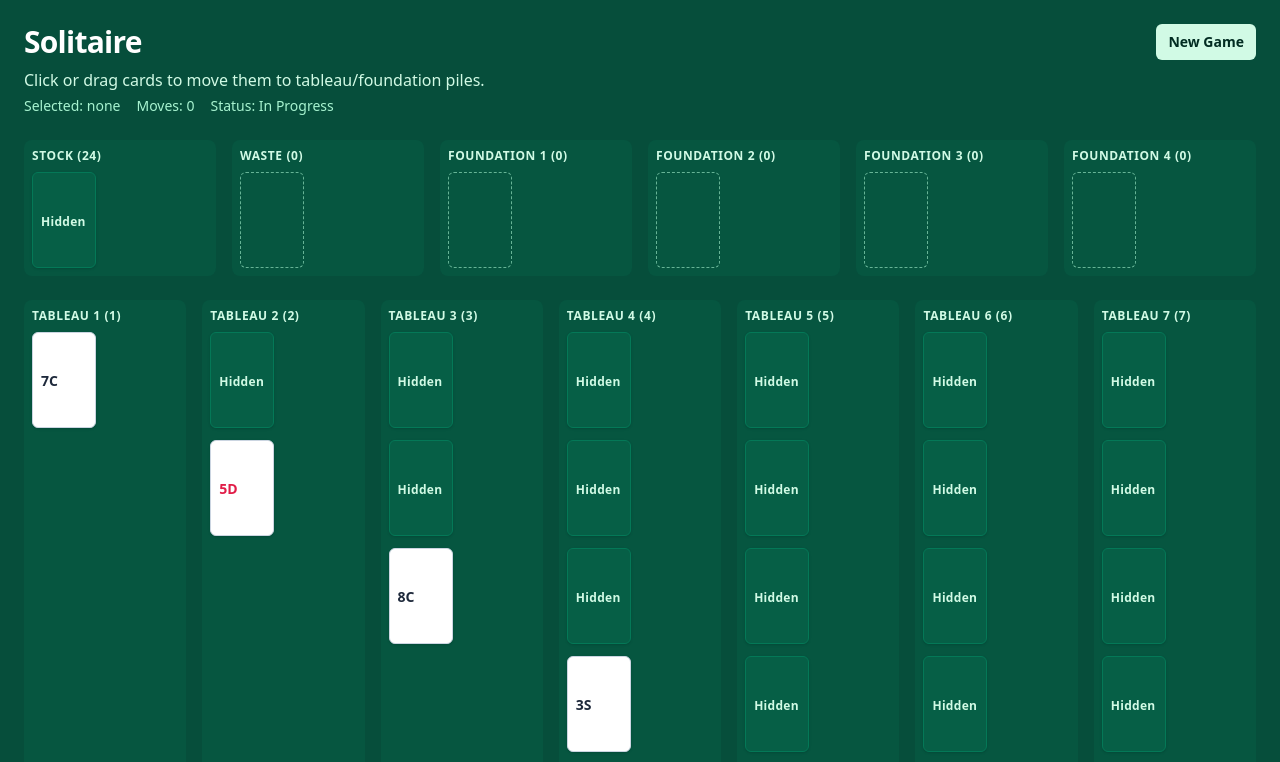
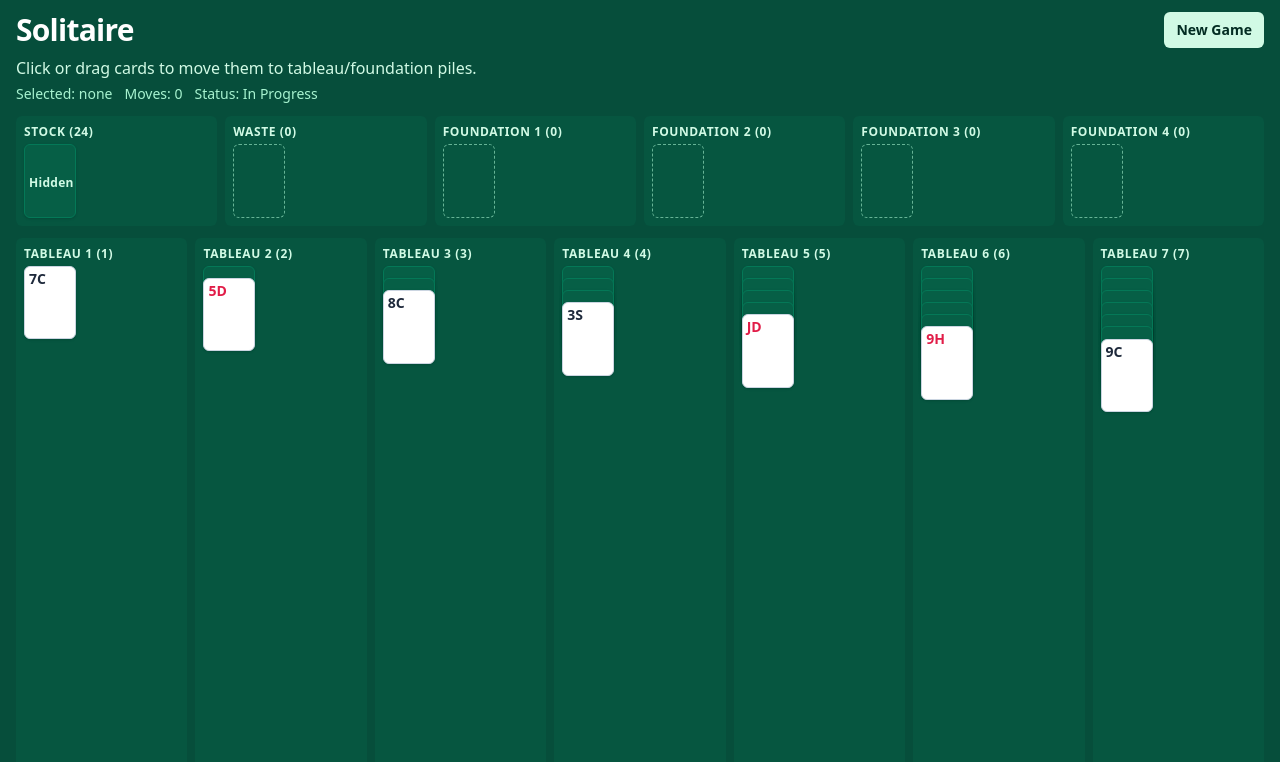
Before and after one commit to glitchcube/solitaire, a React (Vite) app: page / in a window 1280 px wide. Shown: the top 762 px of the page. Built offline with nearby package versions, Linux system fonts and the light colour scheme.

Commit message:
Make card visibly stackable

```diff
--- a/src/App.tsx
+++ b/src/App.tsx
@@ -153,27 +153,30 @@ function App({ initialState }: AppProps) {
   }
 
   return (
-    <main className="min-h-screen bg-emerald-900 p-6 text-white">
+    <main className="flex h-dvh flex-col overflow-hidden bg-emerald-900 px-2 py-2 text-white md:px-4 md:py-3">
       <div className="flex flex-wrap items-center justify-between gap-3">
-        <h1 className="text-3xl font-semibold tracking-tight">Solitaire</h1>
+        <h1 className="text-xl font-semibold tracking-tight md:text-3xl">Solitaire</h1>
         <button
           type="button"
-          className="rounded-md bg-emerald-100 px-3 py-2 text-sm font-semibold text-emerald-950 hover:bg-emerald-200"
+          className="rounded-md bg-emerald-100 px-2 py-1 text-xs font-semibold text-emerald-950 hover:bg-emerald-200 md:px-3 md:py-2 md:text-sm"
           onClick={handleNewGame}
         >
           New Game
         </button>
       </div>
-      <p className="mt-2 text-emerald-100">
+      <p className="mt-1 text-xs text-emerald-100 md:mt-2 md:text-base">
         Click or drag cards to move them to tableau/foundation piles.
       </p>
-      <div className="mt-1 flex flex-wrap items-center gap-x-4 gap-y-1 text-sm text-emerald-200">
+      <div className="mt-1 flex flex-wrap items-center gap-x-3 gap-y-1 text-[11px] text-emerald-200 md:text-sm">
         <p>Selected: {selectionLabel(selected)}</p>
         <p>Moves: {state.moveCount}</p>
         <p>Status: {state.status === 'won' ? 'Won' : 'In Progress'}</p>
       </div>
       {feedback ? (
-        <p className="mt-2 rounded bg-rose-900/60 px-3 py-2 text-sm text-rose-100" role="alert">
+        <p
+          className="mt-2 rounded bg-rose-900/60 px-2 py-1 text-xs text-rose-100 md:px-3 md:py-2 md:text-sm"
+          role="alert"
+        >
           {feedback}
         </p>
       ) : null}
--- a/src/components/board/Board.tsx
+++ b/src/components/board/Board.tsx
@@ -10,8 +10,11 @@ type BoardProps = {
 
 export function Board({ state, selected = null, onCardClick, onPileClick }: BoardProps) {
   return (
-    <div className="mt-6 space-y-6" data-testid="board-root">
-      <section className="grid grid-cols-2 gap-4 lg:grid-cols-6">
+    <div
+      className="mt-2 flex min-h-0 flex-1 flex-col gap-2 md:mt-3 md:gap-3"
+      data-testid="board-root"
+    >
+      <section className="grid grid-cols-6 gap-1 md:gap-2">
         <PileView
           pile={state.stock}
           title="Stock"
@@ -39,7 +42,7 @@ export function Board({ state, selected = null, onCardClick, onPileClick }: Boar
         ))}
       </section>
 
-      <section className="grid grid-cols-2 gap-4 md:grid-cols-4 xl:grid-cols-7">
+      <section className="grid min-h-0 flex-1 grid-cols-7 gap-1 md:gap-2">
         {state.tableau.map((pile, index) => (
           <PileView
             key={`tableau-${index}`}
--- a/src/components/board/PileView.tsx
+++ b/src/components/board/PileView.tsx
@@ -29,10 +29,22 @@ type DraggableCardProps = {
   location: Location;
   isSelected: boolean;
   canDrag: boolean;
+  style?: CSSProperties;
+  className?: string;
+  testId?: string;
   onClick?: () => void;
 };
 
-function DraggableCard({ card, location, isSelected, canDrag, onClick }: DraggableCardProps) {
+function DraggableCard({
+  card,
+  location,
+  isSelected,
+  canDrag,
+  style: baseStyle,
+  className,
+  testId,
+  onClick
+}: DraggableCardProps) {
   const { attributes, listeners, setNodeRef, transform, isDragging } = useDraggable({
     id: `drag-${card.id}-${location.pileKind}-${location.pileIndex ?? 'none'}-${location.cardIndex ?? 'none'}`,
     data: {
@@ -41,16 +53,21 @@ function DraggableCard({ card, location, isSelected, canDrag, onClick }: Draggab
     disabled: !canDrag
   });
 
-  const style: CSSProperties | undefined = transform
+  const dragStyle: CSSProperties | undefined = transform
     ? { transform: `translate3d(${transform.x}px, ${transform.y}px, 0)` }
     : undefined;
+  const mergedStyle: CSSProperties | undefined = baseStyle
+    ? dragStyle
+      ? { ...baseStyle, ...dragStyle }
+      : baseStyle
+    : dragStyle;
 
   return (
     <div
       ref={setNodeRef}
-      style={style}
-      className={isDragging ? 'opacity-60' : undefined}
-      data-testid={`draggable-${card.id}`}
+      style={mergedStyle}
+      className={`${className ?? ''} ${isDragging ? 'opacity-60' : ''}`.trim()}
+      data-testid={testId ?? `draggable-${card.id}`}
       data-draggable={canDrag ? 'true' : 'false'}
       {...attributes}
       {...listeners}
@@ -76,7 +93,7 @@ export function PileView({
       location: pileLocation
     }
   });
-  const pileClass = `${pile.kind === 'tableau' ? 'min-h-36' : ''} rounded-lg bg-emerald-800/50 p-2 ${
+  const pileClass = `${pile.kind === 'tableau' ? 'min-h-0' : ''} rounded-md bg-emerald-800/50 p-1 md:p-2 ${
     isOver ? 'ring-2 ring-cyan-300 ring-offset-2 ring-offset-emerald-900' : ''
   }`;
 
@@ -89,13 +106,20 @@ export function PileView({
         className={pileClass}
         onClick={() => onPileClick?.(pileLocation)}
       >
-        <header className="mb-2 text-xs font-semibold uppercase tracking-wider text-emerald-100">
+        <header className="mb-1 text-[10px] font-semibold uppercase tracking-wider text-emerald-100 md:text-xs">
           {title} ({pile.cards.length})
         </header>
         {pile.cards.length === 0 ? (
-          <div className="h-24 w-16 rounded-md border border-dashed border-emerald-200/60" />
+          <div className="h-[var(--card-h)] w-[var(--card-w)] rounded-md border border-dashed border-emerald-200/60" />
         ) : (
-          <div className="space-y-3">
+          <div
+            data-testid={`tableau-stack-${pileId}`}
+            data-stacked="true"
+            className="relative w-[var(--card-w)]"
+            style={{
+              height: `calc(var(--card-h) + ${Math.max(pile.cards.length - 1, 0)} * var(--tableau-step))`
+            }}
+          >
             {pile.cards.map((card, cardIndex) => (
               <DraggableCard
                 key={card.id}
@@ -107,6 +131,12 @@ export function PileView({
                   cardIndex
                 })}
                 canDrag={card.faceUp}
+                testId={`stack-card-${pileId}-${cardIndex}`}
+                className="absolute left-0"
+                style={{
+                  top: `calc(${cardIndex} * var(--tableau-step))`,
+                  zIndex: cardIndex + 1
+                }}
                 onClick={() =>
                   onCardClick?.({
                     pileKind: 'tableau',
@@ -132,7 +162,7 @@ export function PileView({
       className={pileClass}
       onClick={() => onPileClick?.(pileLocation)}
     >
-      <header className="mb-2 text-xs font-semibold uppercase tracking-wider text-emerald-100">
+      <header className="mb-1 text-[10px] font-semibold uppercase tracking-wider text-emerald-100 md:text-xs">
         {title} ({pile.cards.length})
       </header>
       {card ? (
@@ -154,7 +184,7 @@ export function PileView({
           }
         />
       ) : (
-        <div className="h-24 w-16 rounded-md border border-dashed border-emerald-200/60" />
+        <div className="h-[var(--card-h)] w-[var(--card-w)] rounded-md border border-dashed border-emerald-200/60" />
       )}
     </section>
   );
--- a/src/components/card/CardView.tsx
+++ b/src/components/card/CardView.tsx
@@ -42,6 +42,7 @@ export function CardView({
 }: CardViewProps) {
   const isRed = card.suit === 'hearts' || card.suit === 'diamonds';
   const ringClass = isSelected ? 'ring-2 ring-amber-300 ring-offset-2 ring-offset-emerald-900' : '';
+  const baseClass = `h-[var(--card-h)] w-[var(--card-w)] rounded-md p-1 text-left shadow ${ringClass}`;
 
   if (!card.faceUp) {
     return (
@@ -50,7 +51,7 @@ export function CardView({
         data-testid={`card-${card.id}`}
         data-face-up="false"
         data-draggable={isDraggable ? 'true' : 'false'}
-        className={`h-24 w-16 rounded-md border border-emerald-700 bg-emerald-800 p-2 text-left shadow ${ringClass}`}
+        className={`${baseClass} border border-emerald-700 bg-emerald-800`}
         onClick={(event) => {
           if (onClick) {
             event.stopPropagation();
@@ -58,7 +59,9 @@ export function CardView({
           onClick?.();
         }}
       >
-        <span className="text-xs font-semibold tracking-wide text-emerald-100">Hidden</span>
+        <span className="text-[10px] font-semibold tracking-wide text-emerald-100 md:text-xs">
+          Hidden
+        </span>
       </button>
     );
   }
@@ -69,7 +72,7 @@ export function CardView({
       data-testid={`card-${card.id}`}
       data-face-up="true"
       data-draggable={isDraggable ? 'true' : 'false'}
-      className={`h-24 w-16 rounded-md border border-slate-300 bg-white p-2 text-left shadow ${ringClass}`}
+      className={`${baseClass} relative border border-slate-300 bg-white`}
       onClick={(event) => {
         if (onClick) {
           event.stopPropagation();
@@ -77,7 +80,9 @@ export function CardView({
         onClick?.();
       }}
     >
-      <span className={`text-sm font-bold ${isRed ? 'text-rose-600' : 'text-slate-800'}`}>
+      <span
+        className={`absolute left-1 top-0.5 text-[11px] font-bold leading-none md:text-sm ${isRed ? 'text-rose-600' : 'text-slate-800'}`}
+      >
         {rankLabel(card.rank)}
         {SUIT_LABEL[card.suit]}
       </span>
--- a/src/index.css
+++ b/src/index.css
@@ -3,6 +3,9 @@
 @tailwind utilities;
 
 :root {
+  --card-w: 2.35rem;
+  --card-h: 3.4rem;
+  --tableau-step: 0.56rem;
   font-family:
     ui-sans-serif,
     system-ui,
@@ -12,7 +15,30 @@
     sans-serif;
 }
 
+@media (min-width: 640px) {
+  :root {
+    --card-w: 2.9rem;
+    --card-h: 4.1rem;
+    --tableau-step: 0.66rem;
+  }
+}
+
+@media (min-width: 1024px) {
+  :root {
+    --card-w: 3.25rem;
+    --card-h: 4.6rem;
+    --tableau-step: 0.76rem;
+  }
+}
+
+html,
 body {
   margin: 0;
-  min-height: 100vh;
+  min-height: 100%;
 }
+
+body,
+#root {
+  height: 100%;
+  overflow: hidden;
+}
```
Also changed, not shown: 2 other files (tests, documents, lock files or other folders).
